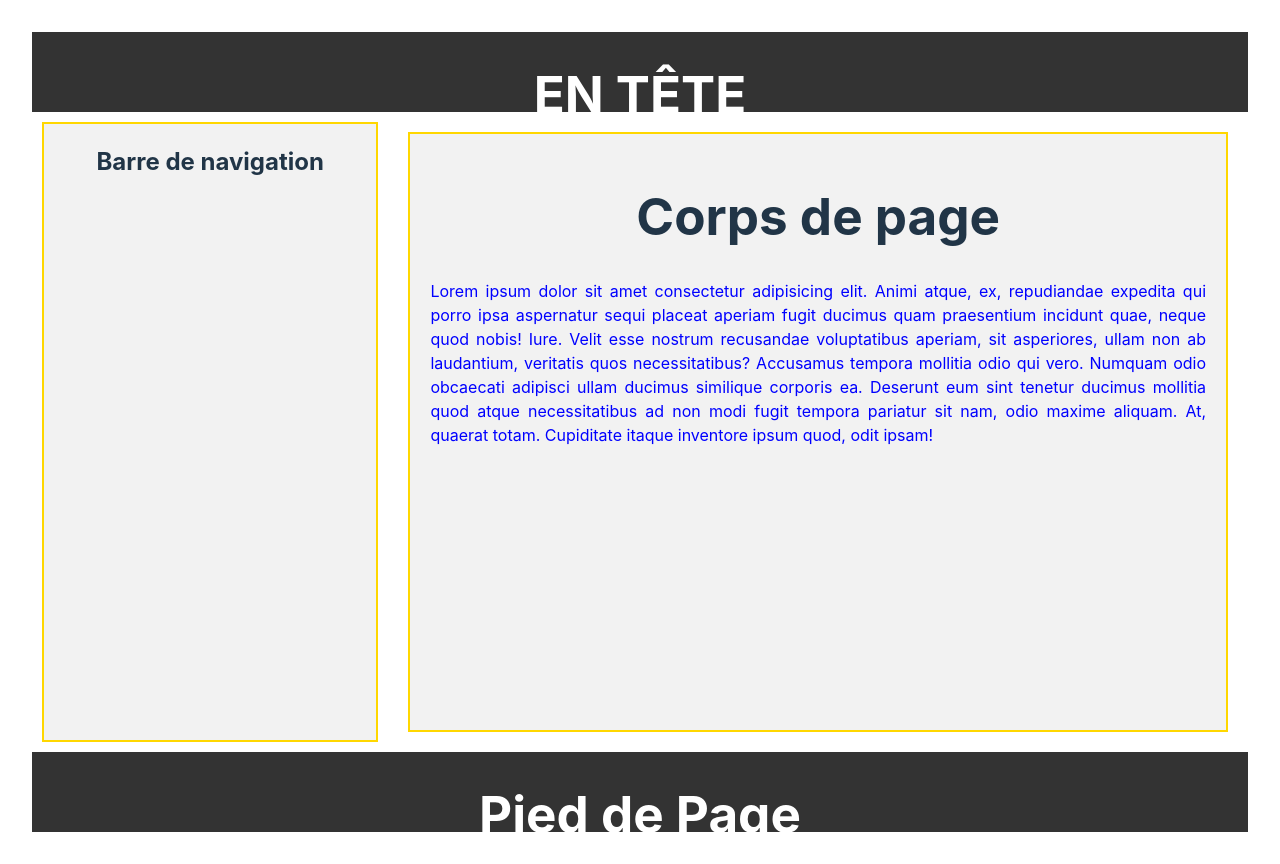
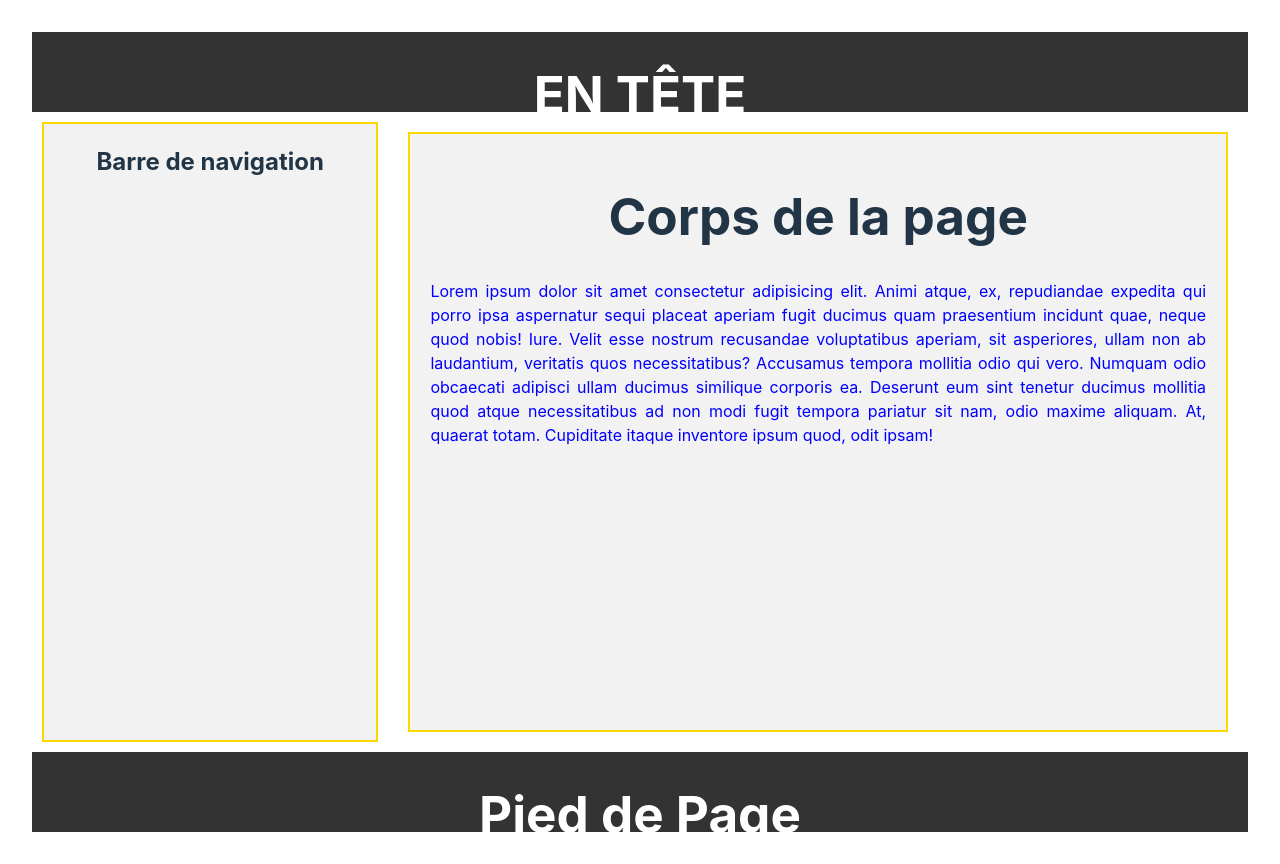
Before and after one commit to Philippe-78/depoPolyglot, a React (Vite) app: page / in a window 1280 px wide. Built offline with nearby package versions, Linux system fonts and the light colour scheme.

Commit message:
modify-home-page

```diff
--- a/src/components/body/Body.tsx
+++ b/src/components/body/Body.tsx
@@ -1,7 +1,7 @@
 export const Body = () => {
   return (
     <div className="body">
-      <h1>Corps de page</h1>
+      <h1>Corps de la page</h1>
       <p className="espaceText">
         Lorem ipsum dolor sit amet consectetur adipisicing elit. Animi atque,
         ex, repudiandae expedita qui porro ipsa aspernatur sequi placeat aperiam
```
